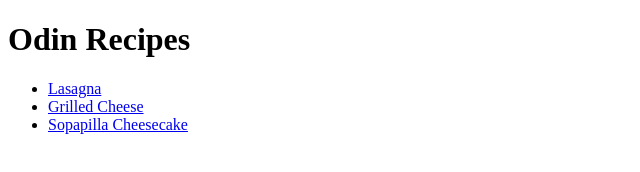
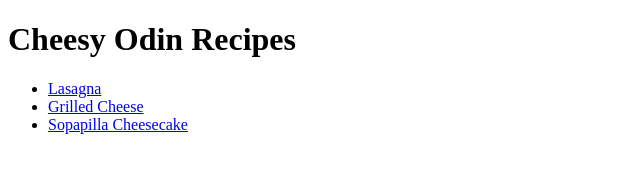
Before and after one commit to lollyroots127/odin-recipes, a plain HTML site: page index.html in a window 1280 px wide. Shown: the whole page, without its empty margins (0-640 px from the left). Drawn offline with Linux system fonts and the light colour scheme.

Commit message:
Add home button on recipe pages
Improve navigation by adding link back to the home page from each of the
recipe pages. Changed recipe page name to better reflect webpage
purpose.

```diff
--- a/index.html
+++ b/index.html
@@ -2,11 +2,11 @@
 <html lang="en">
     <head>
         <meta charset="UTF-8">
-        <title>Odin Recipes</title>
+        <title>Cheesy Odin Recipes</title>
     </head>
 
     <body>
-        <h1>Odin Recipes</h1>
+        <h1>Cheesy Odin Recipes</h1>
         <ul>
             <li><a href="./recipes/lasagna.html">Lasagna</a></li>
             <li><a href="./recipes/grilled_cheese.html">Grilled Cheese</a></li>
```
Also changed, not shown: recipes/grilled_cheese.html (+2 -0 lines), recipes/lasagna.html (+2 -0 lines), recipes/sopapilla_cheesecake.html (+2 -0 lines).
